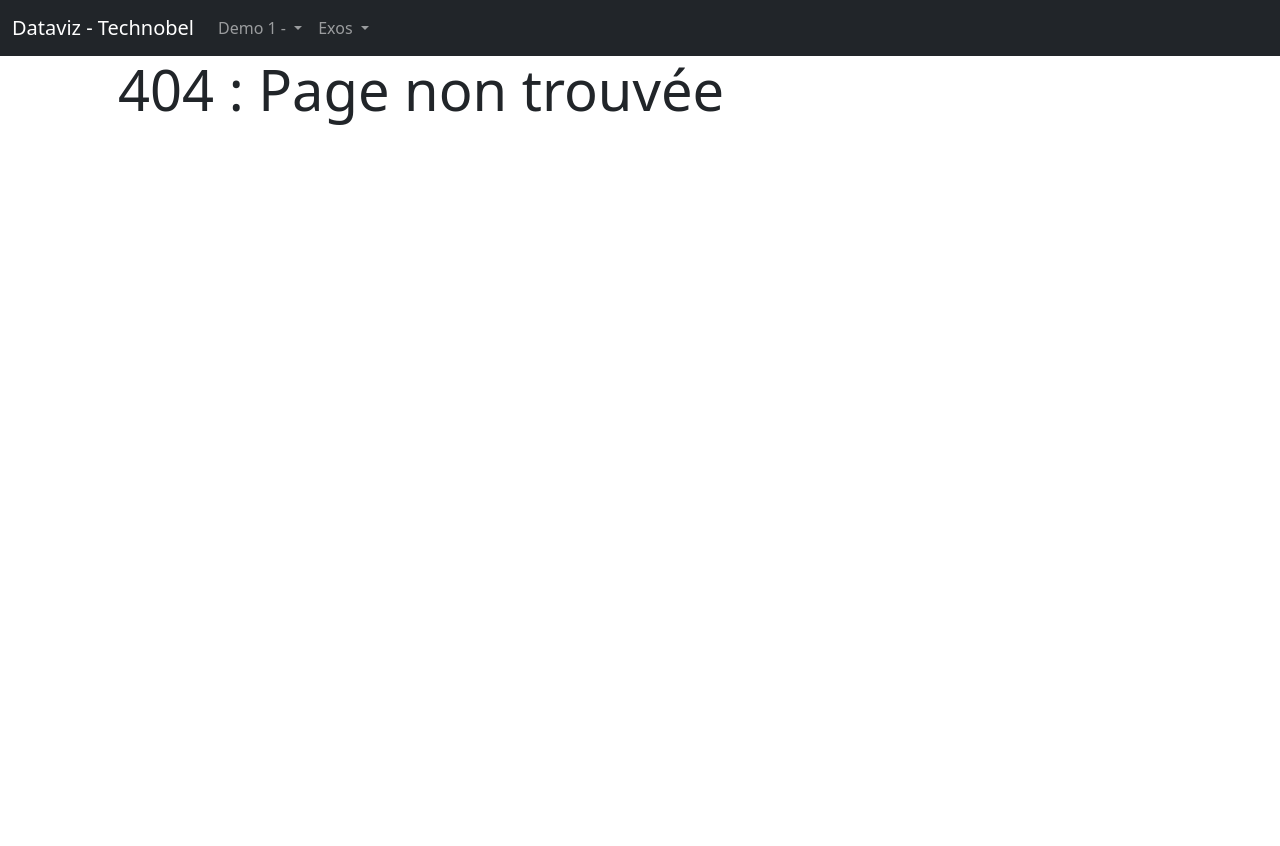
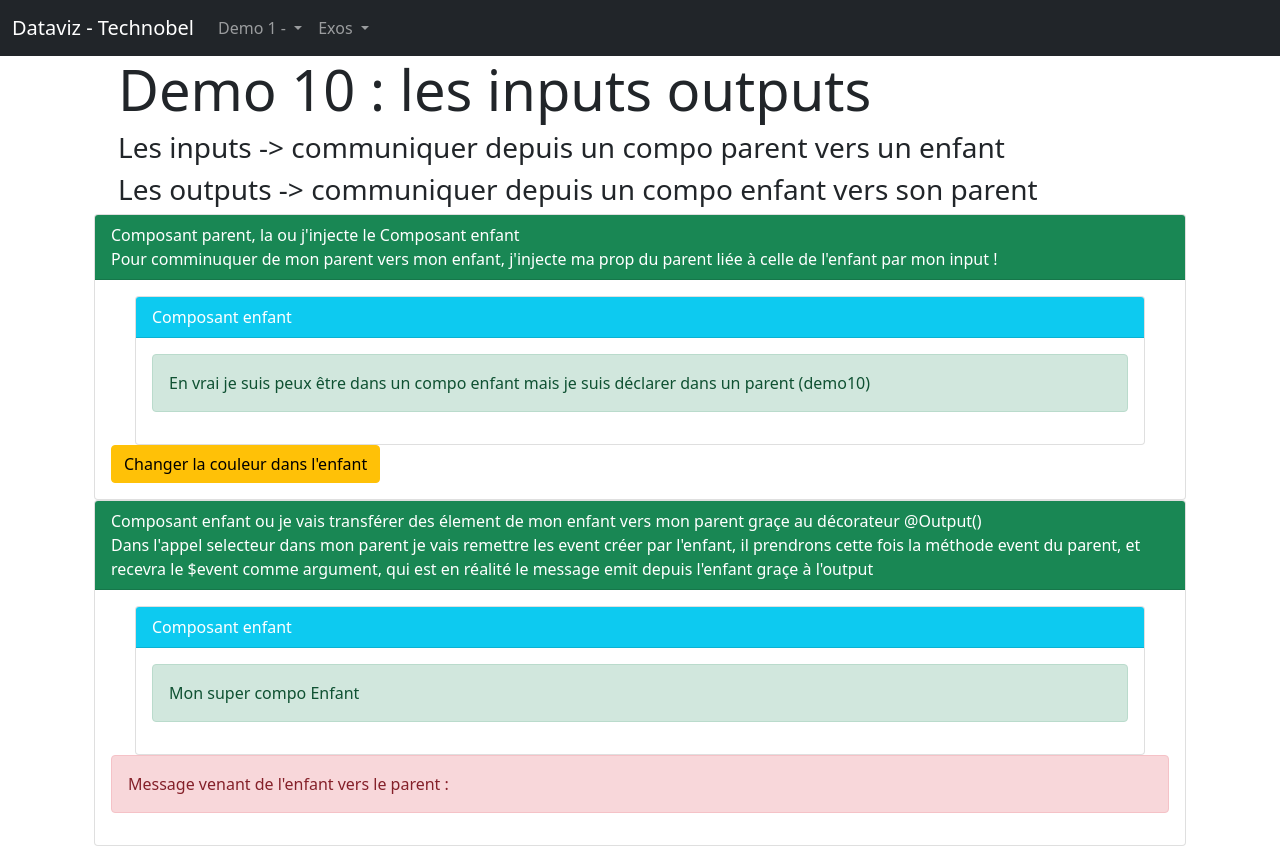
Before and after one commit to evengyl/DemoETU_Technobel_Dataviz, an Angular app: page /demo/demo10 in a window 1280 px wide. Before the commit this address had no page. Before the commit the page ends 800 px from the top, so only its background shows below. Built offline with nearby package versions, Linux system fonts and the light colour scheme.

Commit message:
add demo9 compo custom add demo10 input output add exos3 explain readme

```diff
--- a/src/app/app-routing.module.ts
+++ b/src/app/app-routing.module.ts
@@ -1,6 +1,7 @@
 import { NgModule } from '@angular/core';
 import { RouterModule, Routes } from '@angular/router';
 import { Demo1Component } from './components/demo/demo1/demo1.component';
+import { Demo10Component } from './components/demo/demo10/demo10.component';
 import { Demo2Component } from './components/demo/demo2/demo2.component';
 import { Demo3Component } from './components/demo/demo3/demo3.component';
 import { Demo4Component } from './components/demo/demo4/demo4.component';
@@ -8,6 +9,7 @@ import { Demo5Component } from './components/demo/demo5/demo5.component';
 import { Demo6Component } from './components/demo/demo6/demo6.component';
 import { Demo7Component } from './components/demo/demo7/demo7.component';
 import { Demo8Component } from './components/demo/demo8/demo8.component';
+import { Demo9Component } from './components/demo/demo9/demo9.component';
 import { Exos1dot1Component } from './components/exos/exos1dot1/exos1dot1.component';
 import { Exos1dot2Component } from './components/exos/exos1dot2/exos1dot2.component';
 import { Exos2Component } from './components/exos/exos2/exos2.component';
@@ -24,7 +26,9 @@ const routes: Routes = [
     { path : "demo5", component : Demo5Component},
     { path : "demo6", component : Demo6Component},
     { path : "demo7", component : Demo7Component},
-    { path : "demo8", component : Demo8Component}
+    { path : "demo8", component : Demo8Component},
+    { path : "demo9", component : Demo9Component},
+    { path : "demo10", component : Demo10Component},
   ]},
   { path : "exos", children : [
     { path : "exos1dot1", component : Exos1dot1Component},
--- /dev/null
+++ b/src/app/components/demo/demo10/demo10.component.html
@@ -0,0 +1,55 @@
+<div class="container-fluid">
+	<div class="row">
+		<div class="col">
+			<div class="jumbotron jumbotron-fluid">
+				<div class="container">
+					<h1 class="display-4">Demo 10 : les inputs outputs</h1>
+                    <h3>Les inputs -> communiquer depuis un compo parent vers un enfant</h3>
+                    <h3>Les outputs -> communiquer depuis un compo enfant vers son parent</h3>
+				</div>
+			</div>
+		</div>
+	</div>
+</div>
+
+<div class="container-fluid">
+    <div class="row">
+
+        <div class="col-12 align-self-center">
+            <div class="card">
+                <div class="card-header bg-success text-white">
+                    Composant parent, la ou j'injecte le Composant enfant<br>
+                    Pour comminuquer de mon parent vers mon enfant, j'injecte ma prop du parent liée à celle
+                    de l'enfant par mon input !
+                </div>
+                <div class="card-body">
+                    <app-input10
+                        [messageChildren]="messageParent"
+                        [classChildren]="classParent"
+                    ></app-input10>
+                    <button class="btn btn-warning" (click)="changeClass()">Changer la couleur dans l'enfant</button>
+                </div>
+            </div>
+        </div>
+
+        <div class="col-12 align-self-center">
+            <div class="card">
+                <div class="card-header bg-success text-white">
+                    Composant enfant ou je vais transférer des élement de mon enfant vers mon parent graçe au
+                    décorateur @Output()<br>
+                    Dans l'appel selecteur dans mon parent je vais remettre les event créer par l'enfant,
+                    il prendrons cette fois la méthode event du parent, et recevra le $event comme argument,
+                    qui est en réalité le message emit depuis l'enfant graçe à l'output
+                </div>
+                <div class="card-body">
+                    <app-output10
+                        (enterChildren)="onParent($event)"
+                        (leaveChildren)="onParent($event)"
+                    ></app-output10>
+                    <p class="alert alert-danger">Message venant de l'enfant vers le parent : <b>{{ messageByEnfant }}</b></p>
+                </div>
+            </div>
+        </div>
+
+    </div>
+</div>
--- /dev/null
+++ b/src/app/components/demo/demo10/demo10.component.ts
@@ -0,0 +1,37 @@
+import { Component, OnInit } from '@angular/core';
+
+@Component({
+  selector: 'app-demo10',
+  templateUrl: './demo10.component.html'
+})
+export class Demo10Component implements OnInit {
+
+  /* input */
+  messageParent : string = undefined
+  classParent : string = undefined
+
+  /* output */
+  messageByEnfant : string = undefined
+
+  constructor() {
+    this.messageParent = "En vrai je suis peux être dans un compo enfant mais je suis déclarer dans un parent (demo10)"
+    this.classParent = "alert alert-success"
+  }
+
+  ngOnInit(): void {
+  }
+
+  changeClass() : void
+  {
+    if(this.classParent == "alert alert-success")
+      this.classParent = "alert alert-danger"
+    else
+      this.classParent = "alert alert-success"
+  }
+
+
+  onParent(message)
+  {
+    this.messageByEnfant = message
+  }
+}
--- /dev/null
+++ b/src/app/components/demo/demo10/input10/input10.component.html
@@ -0,0 +1,16 @@
+<div class="container-fluid">
+    <div class="row">
+
+        <div class="col-12 align-self-center">
+            <div class="card">
+                <div class="card-header bg-info text-white">
+                    Composant enfant
+                </div>
+                <div class="card-body">
+                    <p [ngClass]="classChildren">{{ messageChildren }}</p>
+                </div>
+            </div>
+        </div>
+
+    </div>
+</div>
--- /dev/null
+++ b/src/app/components/demo/demo10/input10/input10.component.ts
@@ -0,0 +1,20 @@
+import { Component, Input, OnInit } from '@angular/core';
+
+@Component({
+  selector: 'app-input10',
+  templateUrl: './input10.component.html'
+})
+export class Input10Component implements OnInit {
+
+  @Input()
+  messageChildren : string
+
+  @Input()
+  classChildren : string
+
+  constructor() { }
+
+  ngOnInit(): void {
+  }
+
+}
--- /dev/null
+++ b/src/app/components/demo/demo10/output10/output10.component.html
@@ -0,0 +1,21 @@
+<div class="container-fluid">
+    <div class="row">
+
+        <div class="col-12 align-self-center">
+            <div class="card">
+                <div class="card-header bg-info text-white">
+                    Composant enfant
+                </div>
+                <div class="card-body">
+                    <p class="alert alert-success"
+                        (mouseenter)="onEnter()"
+                        (mouseleave)="onLeave()"
+                    >
+                        Mon super compo Enfant
+                    </p>
+                </div>
+            </div>
+        </div>
+
+    </div>
+</div>
--- /dev/null
+++ b/src/app/components/demo/demo10/output10/output10.component.ts
@@ -0,0 +1,32 @@
+import { Component, EventEmitter, OnInit, Output } from '@angular/core';
+
+@Component({
+  selector: 'app-output10',
+  templateUrl: './output10.component.html'
+})
+export class Output10Component implements OnInit {
+
+  @Output() enterChildren : EventEmitter<string> = new EventEmitter<string>()
+  @Output() leaveChildren : EventEmitter<string> = new EventEmitter<string>()
+
+  messageEnfant1 : string = undefined
+  messageEnfant2 : string = undefined
+
+  constructor() {
+    this.messageEnfant1 = "Je rentre la souris dans le composant enfant"
+    this.messageEnfant2 = "Je sors la souris de mon composant enfant"
+  }
+
+
+  ngOnInit(): void {
+  }
+
+  onEnter() : void{
+    this.enterChildren.emit(this.messageEnfant1)
+  }
+
+  onLeave() : void{
+    this.leaveChildren.emit(this.messageEnfant2)
+  }
+
+}
--- a/src/app/components/demo/demo8/demo8.component.ts
+++ b/src/app/components/demo/demo8/demo8.component.ts
@@ -16,8 +16,8 @@ export class Demo8Component implements OnInit {
 
   color : string = "chartreuse"
 
-  constructor(private el : ElementRef) {
-    console.log(this.el)
+  constructor() {
+
   }
 
   ngOnInit(): void {
--- /dev/null
+++ b/src/app/components/demo/demo9/demo9.component.html
@@ -0,0 +1,47 @@
+<div class="container-fluid">
+	<div class="row">
+		<div class="col">
+			<div class="jumbotron jumbotron-fluid">
+				<div class="container">
+					<h1 class="display-4">Demo 9 : les directives de composant</h1>
+				</div>
+			</div>
+		</div>
+	</div>
+</div>
+
+<div class="container-fluid">
+    <div class="row">
+
+        <div class="col align-self-center">
+            <div class="card">
+                <div class="card-header bg-success text-white">
+                    ngStyle
+                </div>
+                <div class="card-body">
+                    <p [ngStyle]="{'background-color' : getColor(person.country)} ">{{ person.name }} vient de {{ person.country }} et parle le {{ person.lang }} </p>
+                    <hr>
+                    <p *ngFor="let item of persons" [ngStyle]="{'background-color' : getColor(item.country)}">
+                        {{ item.name }} vient de {{ item.country }} et parle le {{ item.lang }}
+                    </p>
+                </div>
+            </div>
+        </div>
+
+        <div class="col align-self-center">
+            <div class="card">
+                <div class="card-header bg-success text-white">
+                    ngClass
+                </div>
+                <div class="card-body">
+                    <p [ngClass]="'alert alert-primary'">Lorem ipsum dolor sit amet consectetur adipisicing elit. Harum, voluptas.</p>
+                    <p [ngClass]="classP">Lorem ipsum dolor sit amet consectetur adipisicing elit. Harum, voluptas.</p>
+                    <p [ngClass]="{'alert alert-primary' : true}">Lorem ipsum dolor sit amet consectetur adipisicing elit. Harum, voluptas.</p>
+                    <p [ngClass]="['alert', 'alert-primary']">Lorem ipsum dolor sit amet consectetur adipisicing elit. Harum, voluptas.</p>
+                    <p [ngClass]="getClass('BE')">Lorem ipsum dolor sit amet consectetur adipisicing elit. Harum, voluptas.</p>
+                </div>
+            </div>
+        </div>
+
+    </div>
+</div>
--- /dev/null
+++ b/src/app/components/demo/demo9/demo9.component.ts
@@ -0,0 +1,56 @@
+import { Component, OnInit } from '@angular/core';
+
+@Component({
+  selector: 'app-demo9',
+  templateUrl: './demo9.component.html'
+})
+export class Demo9Component implements OnInit {
+
+  person = {
+    name : "Jean charles edouard",
+    country : "UK",
+    lang : "Swedish meal time"
+  }
+
+  persons : any[] = [
+    { name : "Jean charles edouard", country : "UK", lang : "Swedish meal time" },
+    { name : "Jean charles edouard", country : "USA", lang : "Swedish meal time" },
+    { name : "Jean charles edouard", country : "BE", lang : "Swedish meal time" },
+    { name : "Jean charles edouard", country : "USA", lang : "Swedish meal time" },
+  ]
+
+  classP : string = "alert alert-primary"
+
+
+  constructor() { }
+
+  ngOnInit(): void {
+  }
+
+  getColor(country) : string
+  {
+    switch(country)
+    {
+      case 'UK' :
+        return 'green'
+      case 'USA' :
+        return 'blue'
+      case 'BE' :
+        return 'red'
+    }
+  }
+
+  getClass(country) : string
+  {
+    switch(country)
+    {
+      case 'UK' :
+        return "alert alert-warning"
+      case 'USA' :
+        return "alert alert-danger"
+      case 'BE' :
+        return "alert alert-success"
+    }
+  }
+
+}
--- a/src/app/components/shared/navbar/navbar.component.html
+++ b/src/app/components/shared/navbar/navbar.component.html
@@ -26,6 +26,11 @@
               <li><a class="dropdown-item" routerLink="demo/demo7">Demo 7 - les directives structurelles</a></li>
               <li><hr class="dropdown-divider"></li>
               <li><a class="dropdown-item" routerLink="demo/demo8">Demo 8 - les directives d'attribut & custom</a></li>
+              <li><hr class="dropdown-divider"></li>
+              <li><a class="dropdown-item" routerLink="demo/demo9">Demo 9 - les directives de composant</a></li>
+              <li><hr class="dropdown-divider"></li>
+              <li><a class="dropdown-item" routerLink="demo/demo10">Demo 10 - les inputs outputs</a></li>
+
 
             </ul>
           </li>
```
Also changed, not shown: src/app/app.module.ts (+8 -0 lines), 1 other file (tests, documents, lock files or other folders).
